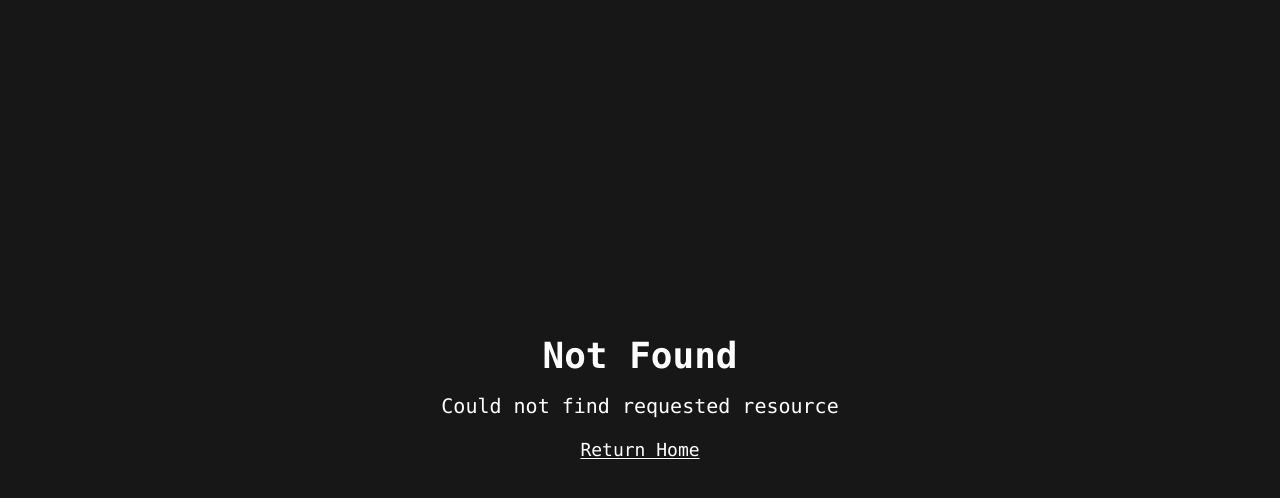
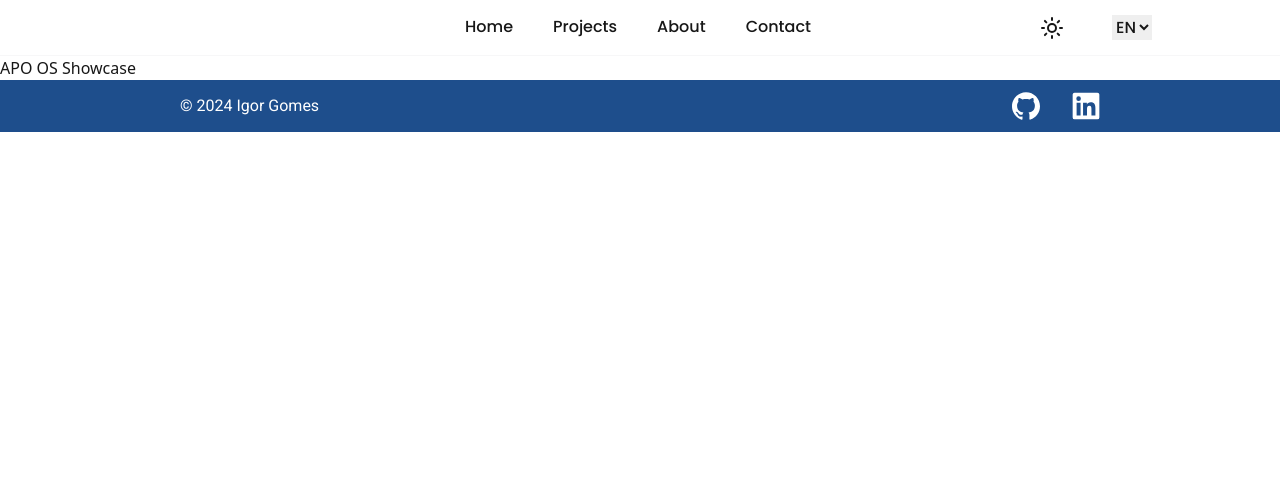
Before and after one commit to IgorDGomes/CV, a Next.js app: page /en/project/APO-OS in a window 1280 px wide. Before the commit this address had no page. Shown: the top 498 px of the page. Built offline with nearby package versions, Linux system fonts and the light colour scheme.

Commit message:
chore(showcase): create project showcase page

```diff
--- a/package.json
+++ b/package.json
@@ -15,6 +15,7 @@
     "@vercel/speed-insights": "^1.1.0",
     "class-variance-authority": "^0.7.1",
     "clsx": "^2.1.1",
+    "dayjs": "^1.11.13",
     "lucide-react": "^0.473.0",
     "next": "15.1.4",
     "next-themes": "^0.4.4",
--- /dev/null
+++ b/src/app/[lang]/project/[projectName]/page.tsx
@@ -0,0 +1,13 @@
+export default async function ProjectShowcase({
+  params,
+}: {
+  params: Promise<{ lang: string; projectName: string }>;
+}) {
+  const projectName = (await params).projectName;
+
+  return (
+    <div>
+      <h1>{projectName.replaceAll("-", " ")} Showcase</h1>
+    </div>
+  );
+}
--- /dev/null
+++ b/src/app/[lang]/project/page.tsx
@@ -0,0 +1,10 @@
+"use client";
+
+import { redirect, usePathname } from "next/navigation";
+
+export default function Project() {
+  const pathname = usePathname();
+  const lang = pathname.split("/").filter(Boolean)[0];
+
+  return redirect(`/${lang}/projects`);
+}
```
Also changed, not shown: 1 other file (tests, documents, lock files or other folders).
